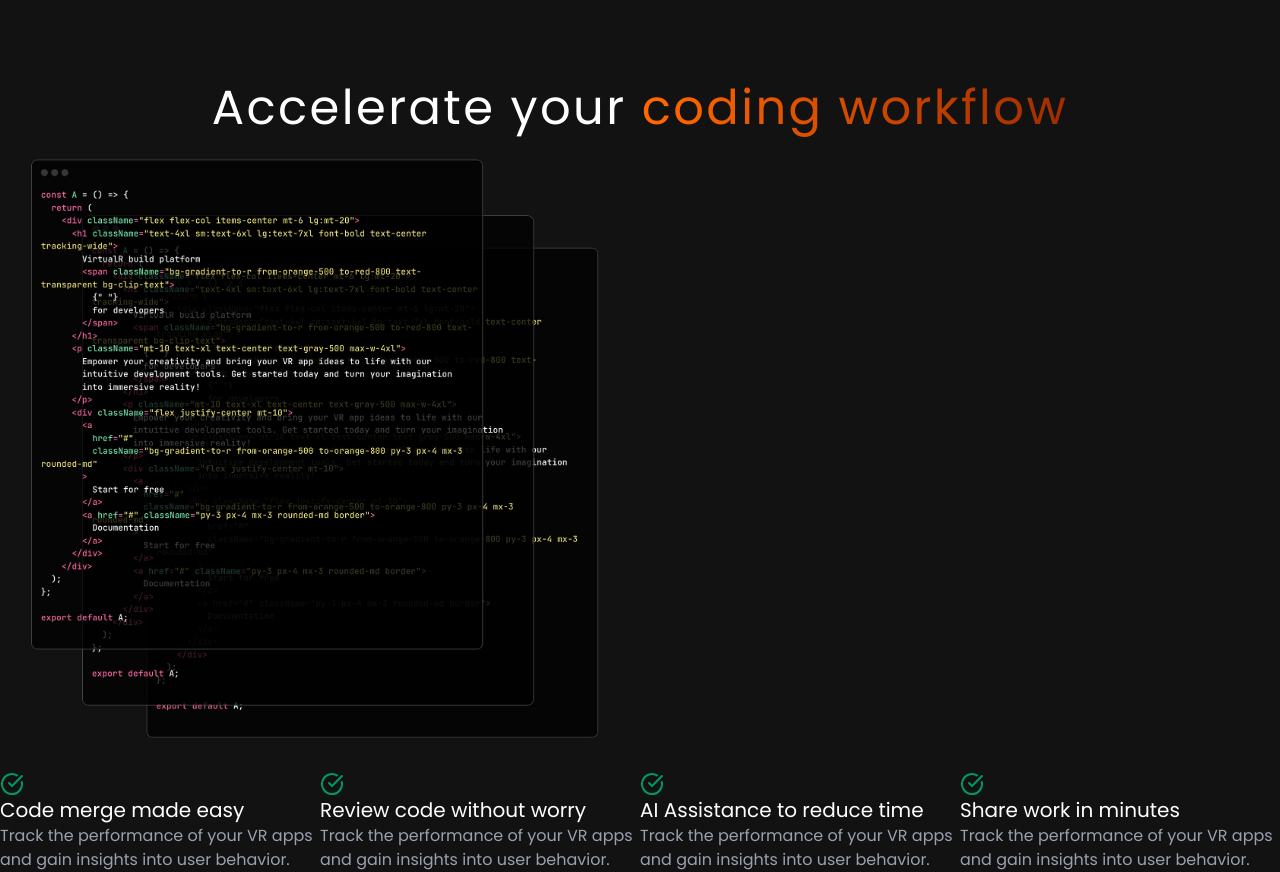
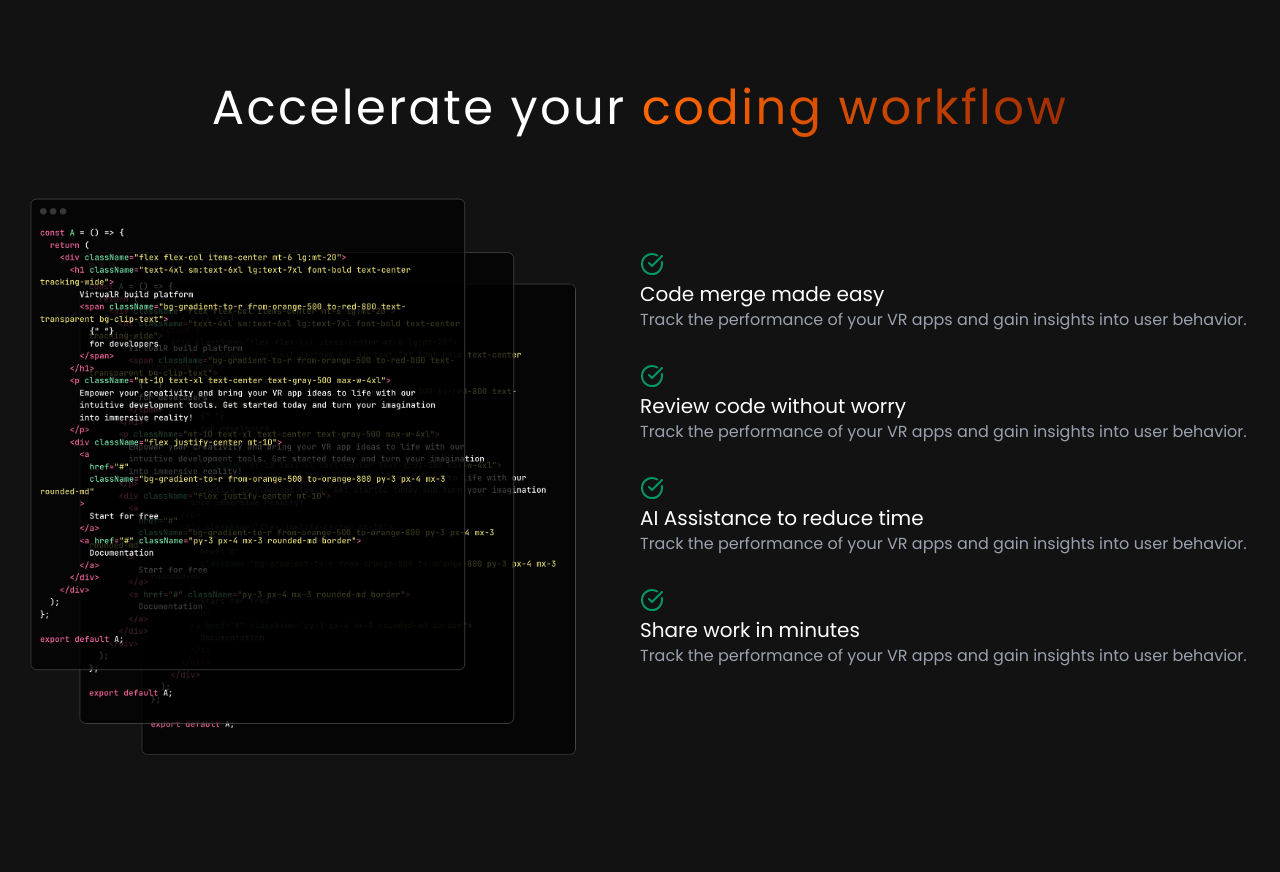
Before and after one commit to kanikachaudhary01/VirtualReality-Project, a React (Vite) app: page / in a window 1280 px wide. Shown: the part 1344-2216 px from the top of the page. After the commit the page ends 2132 px from the top, so only its background shows below. Built offline with nearby package versions, Linux system fonts and the light colour scheme; a web font is replaced by a local one.

Commit message:
minor css enhancements

```diff
--- a/src/components/Features.jsx
+++ b/src/components/Features.jsx
@@ -11,7 +11,7 @@ function Features() {
     </div>
     <div className='  grid grid-cols-3 px-10  mt-15 gap-20'>
         {FeatureCard.map((feature,index)=>(
-           <div  key={index} className='flex flex-col gap-10 max-w-sm'>
+           <div  key={index} className='flex flex-col  gap-10 max-w-sm'>
           <div className='flex items-center gap-10 '>
              <div className='text-orange-500 text-[2rem]'>{feature.icon}</div>
            <div className='text-xl'>{feature.text}</div>
--- a/src/components/Workflow.jsx
+++ b/src/components/Workflow.jsx
@@ -6,21 +6,21 @@ import { CheckCircle } from 'lucide-react'
 function Workflow() {
   return (
     <>
-    <div className='mt-20'>
+    <div className='mt-20 '>
         <div className='text-5xl tracking-wider text-center '>
             Accelerate your {""}
             <span className='bg-gradient-to-r from-orange-500 to-orange-800 bg-clip-text text-transparent'>coding workflow</span>
         </div>
-        <div>
-            <div className='w-1/2 p-2 ml-2' >
-                <img src={codeImg} alt="" />
+        <div className='grid grid-cols-2 mt-10'>
+            <div className=' p-2 ml-2' >
+                <img className='h-150' src={codeImg} alt="" />
             </div>
-            <div className='flex '>
+            <div className='flex flex-col gap-8 mt-20'>
            {WorkCheck.map((item,index)=>(
             <div>
                 <div key ={index} className=''>
-                    <div className='text-emerald-600'><CheckCircle/></div>
-                    <div className='text-xl'>{item.title}</div>
+                    <div className='text-emerald-600 '><CheckCircle/></div>
+                    <div className='text-xl  mt-1'>{item.title}</div>
                     <div className='text-gray-400'>{item.descripton}</div>
                 </div>
             </div>
```
